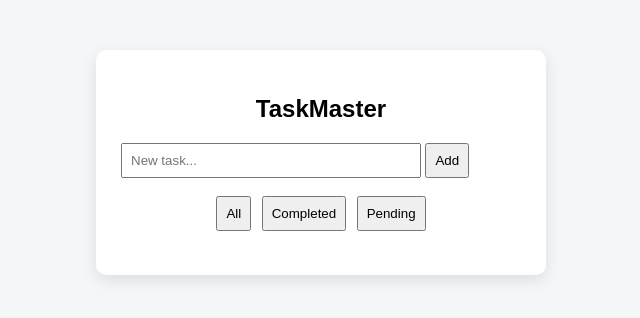
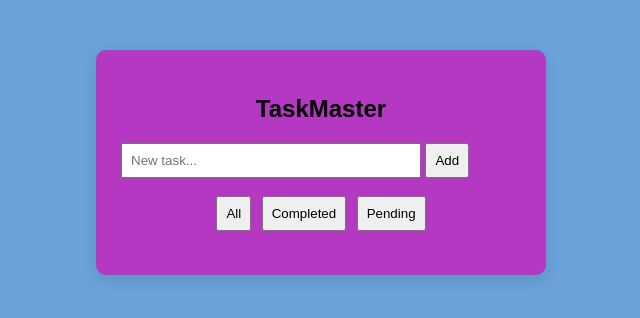
Before and after one commit to sur3sh-bot/task-manager, a website: page public/index.html in a window 1280 px wide. Shown: the whole page, without its empty margins (319-959 px from the left). Drawn offline with Linux system fonts and the light colour scheme; no server answers.

Commit message:
Update background colors in index.html for improved aesthetics

```diff
--- a/public/index.html
+++ b/public/index.html
@@ -7,14 +7,14 @@
   <style>
     body {
       font-family: Arial;
-      background: #f4f6f8;
+      background: #6aa2d9;
       display: flex;
       justify-content: center;
       margin-top: 50px;
     }
 
     .container {
-      background: white;
+      background: rgb(181, 56, 195);
       padding: 25px;
       width: 400px;
       border-radius: 10px;
```
